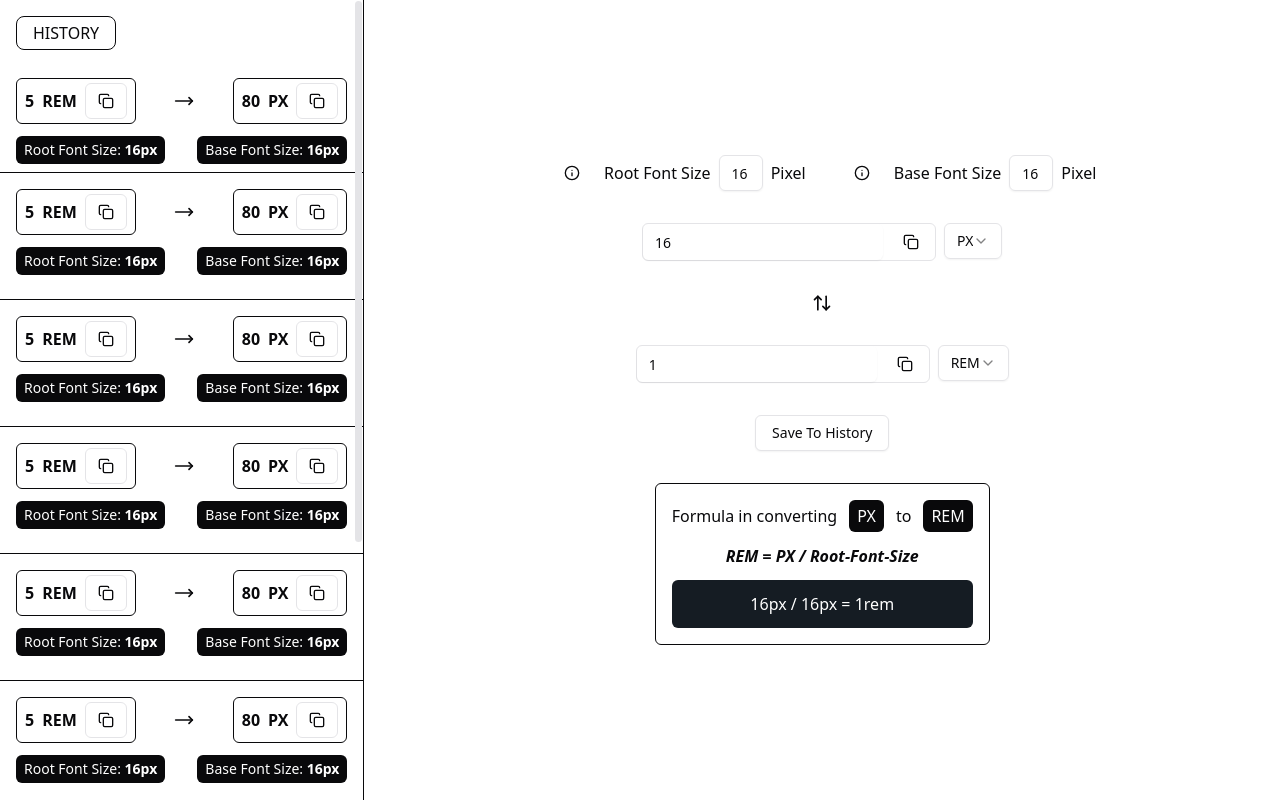
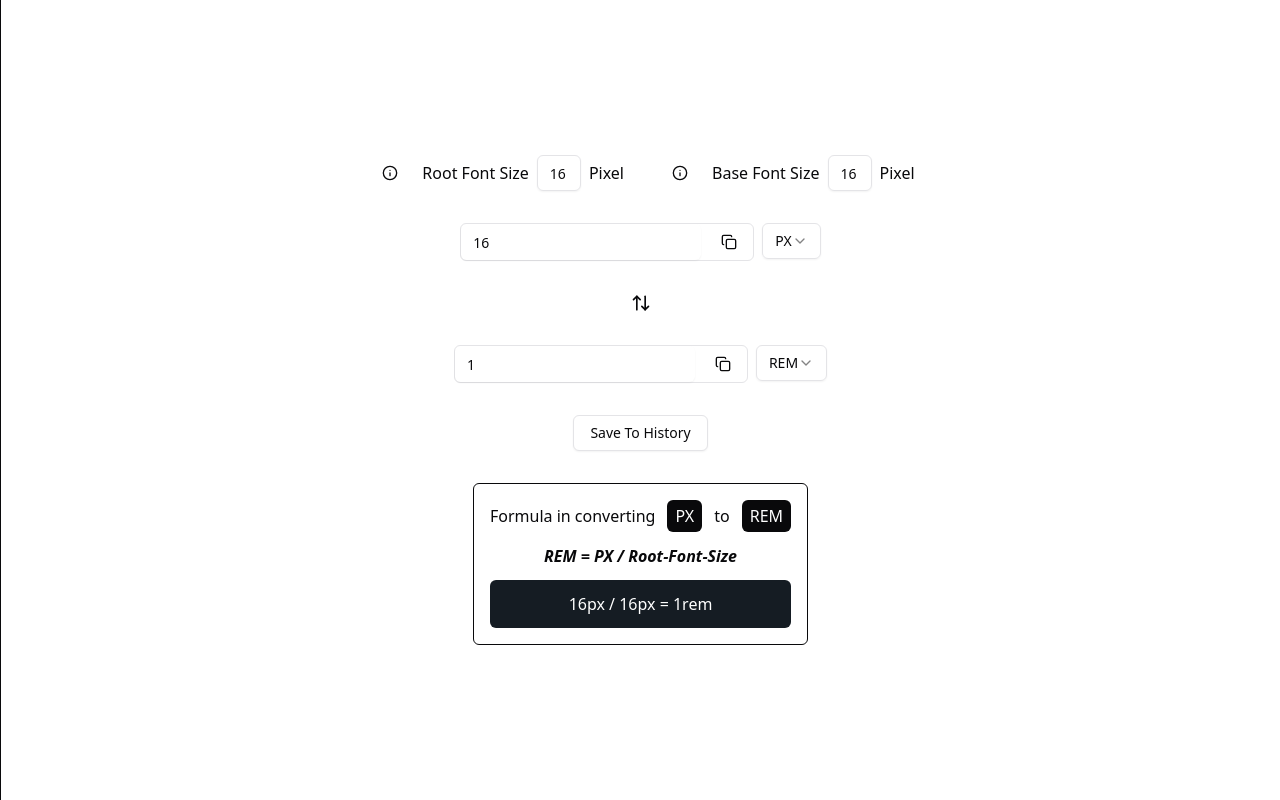
Before and after one commit to zshaian/css-units-playground, a React (Vite) app: page / in a window 1280 px wide. Built offline with nearby package versions, Linux system fonts and the light colour scheme.

Commit message:
refactor: remove all of the components in the ConversionHistoryLayout component
all of the components is just going to move inside when the component is
being used, to match its purpose as a layout component

```diff
--- a/src/layout/ConversionHistoryLayout.tsx
+++ b/src/layout/ConversionHistoryLayout.tsx
@@ -1,96 +1,22 @@
 import { Drawer, DrawerContent, DrawerTrigger } from "@/components/ui/drawer";
+import { Button } from "@/components/ui/button";
+import { ScrollArea } from "@/components/ui/scroll-area";
 
 import { useMediaQuery } from "@/hooks/useMediaQuery";
 
-import ConversionHistory from "@/components/ConversionHistory";
-import { Button } from "@/components/ui/button";
-import { ScrollArea } from "@/components/ui/scroll-area";
+interface ConversionHistoryLayoutProps {
+  children: React.ReactNode;
+}
 
-const ConversionHistoryLayout: React.FC = () => {
+const ConversionHistoryLayout: React.FC<ConversionHistoryLayoutProps> = (
+  props
+) => {
   const isDesktop = useMediaQuery("(min-width:768px)");
-  const dummyConversionHistoryList = [
-    {
-      from: 5,
-      fromUnit: "rem",
-      to: 80,
-      toUnit: "px",
-      rootFontSize: "16px",
-      baseFontSize: "16px",
-    },
-    {
-      from: 5,
-      fromUnit: "rem",
-      to: 80,
-      toUnit: "px",
-      rootFontSize: "16px",
-      baseFontSize: "16px",
-    },
-    {
-      from: 5,
-      fromUnit: "rem",
-      to: 80,
-      toUnit: "px",
-      rootFontSize: "16px",
-      baseFontSize: "16px",
-    },
-    {
-      from: 5,
-      fromUnit: "rem",
-      to: 80,
-      toUnit: "px",
-      rootFontSize: "16px",
-      baseFontSize: "16px",
-    },
-    {
-      from: 5,
-      fromUnit: "rem",
-      to: 80,
-      toUnit: "px",
-      rootFontSize: "16px",
-      baseFontSize: "16px",
-    },
-    {
-      from: 5,
-      fromUnit: "rem",
-      to: 80,
-      toUnit: "px",
-      rootFontSize: "16px",
-      baseFontSize: "16px",
-    },
-    {
-      from: 5,
-      fromUnit: "rem",
-      to: 80,
-      toUnit: "px",
-      rootFontSize: "16px",
-      baseFontSize: "16px",
-    },
-    {
-      from: 5,
-      fromUnit: "rem",
-      to: 80,
-      toUnit: "px",
-      rootFontSize: "16px",
-      baseFontSize: "16px",
-    },
-    {
-      from: 5,
-      fromUnit: "rem",
-      to: 80,
-      toUnit: "px",
-      rootFontSize: "16px",
-      baseFontSize: "16px",
-    },
-  ];
 
   if (isDesktop) {
     return (
       <ScrollArea className="h-[100vh] border-r border-foreground">
-        <section>
-          <ConversionHistory
-            conversionHistoryList={dummyConversionHistoryList}
-          />
-        </section>
+        <section>{props.children}</section>
       </ScrollArea>
     );
   }
@@ -102,9 +28,7 @@ const ConversionHistoryLayout: React.FC = () => {
           History
         </Button>
       </DrawerTrigger>
-      <DrawerContent>
-        <ConversionHistory conversionHistoryList={dummyConversionHistoryList} />
-      </DrawerContent>
+      <DrawerContent>{props.children}</DrawerContent>
     </Drawer>
   );
 };
```
